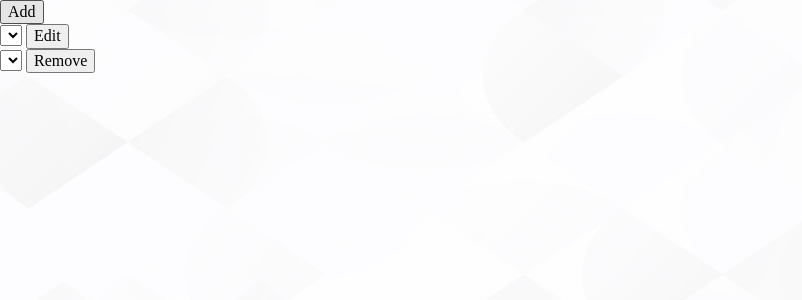
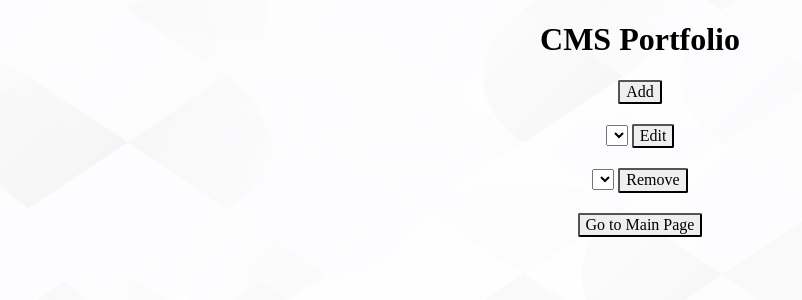
Before and after one commit to aldofiore28/portfolio-build, a PHP site: page /php-scripts/adminPage.php in a window 1280 px wide. Shown: the top 300 px of the page, without its empty margins (0-802 px from the left). Run offline with PHP 8.4, Linux system fonts and the light colour scheme; lists and menus that the app fills with data are empty.

Commit message:
Added a few styles to admin page and created the add section

```diff
--- a/php-scripts/adminPage.php
+++ b/php-scripts/adminPage.php
@@ -8,7 +8,9 @@
         <title>Admin Page</title>
     </head>
     <body>
-        <form action="#" method="post">
+        <main>
+            <h1>CMS Portfolio</h1>
+            <form action="addContent.php" method="post">
                <input type="submit" name="addButton" value="Add" />
             </form>
             <form action="#" method="post">
@@ -23,5 +25,9 @@
                 </select>
                 <input type="submit" name="removeButton" value="Remove" />
             </form>
+            <form action="../index.php">
+                <input type="submit" value="Go to Main Page"/>
+            </form>
+        </main>
     </body>
 </html>
--- a/styles/adminPageStyle.css
+++ b/styles/adminPageStyle.css
@@ -10,3 +10,17 @@ body {
     background-size: cover;
     background-attachment: fixed;
 }
+
+main {
+    width: 20%;
+    margin: 0 auto;
+    text-align: center;
+}
+
+form {
+    margin-top: 20px;
+}
+
+input {
+    border-radius: 2px;
+}
```
Also changed, not shown: php-scripts/addContent.php (added, +14 -0 lines). Lines whose indentation alone changed are shown as unchanged.
